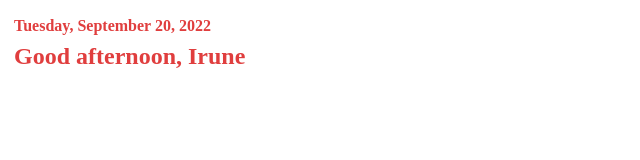
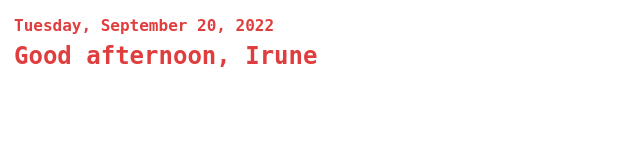
Before and after one commit to irunesthings/notion-greeting-template, a plain HTML site: page index.html in a window 1280 px wide. Shown: the whole page, without its empty margins (0-640 px from the left). Drawn offline with Linux system fonts and the light colour scheme.

Commit message:
Update index.html

```diff
--- a/index.html
+++ b/index.html
@@ -4,7 +4,7 @@
     <style>
       #lbl {
         display: flex;
-        font-family: serif;
+        font-family: mono;
         font-size: 18pt;
         color: #E03E3E;
         padding: 5px;
```
